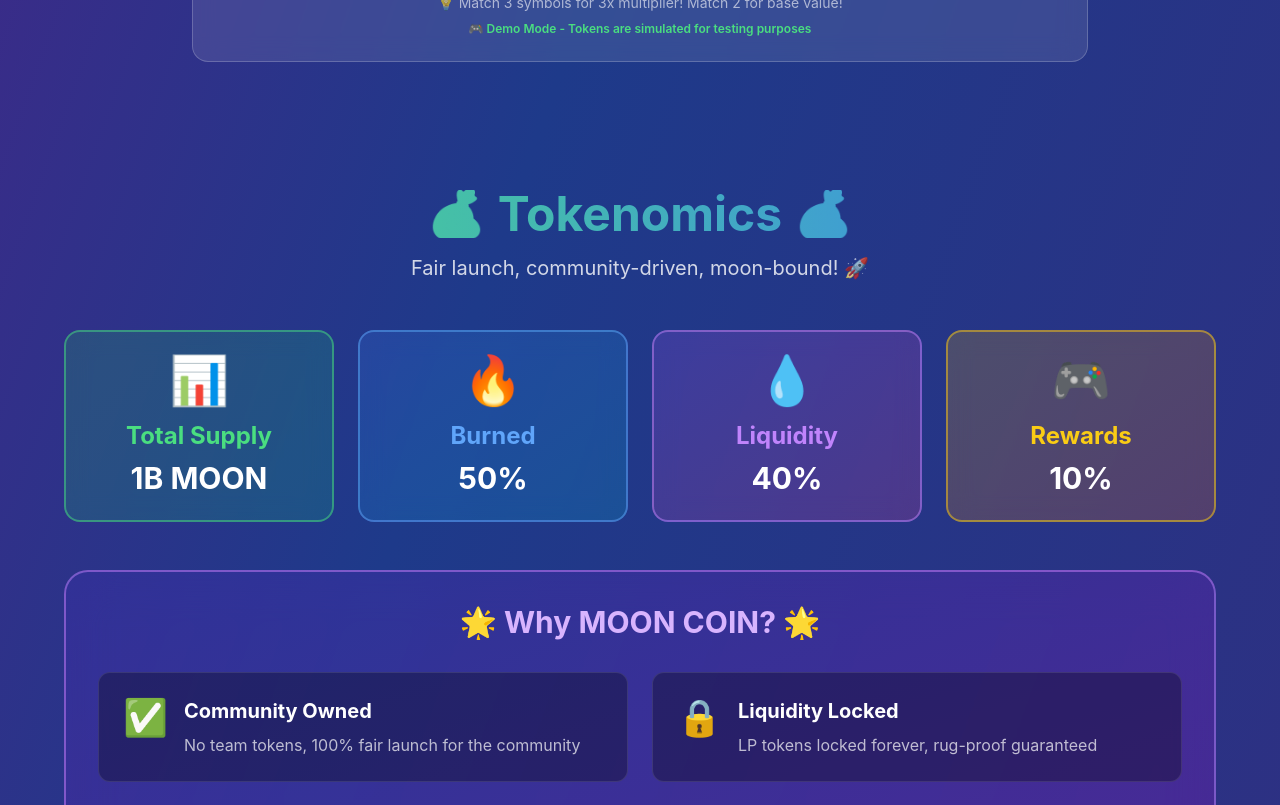
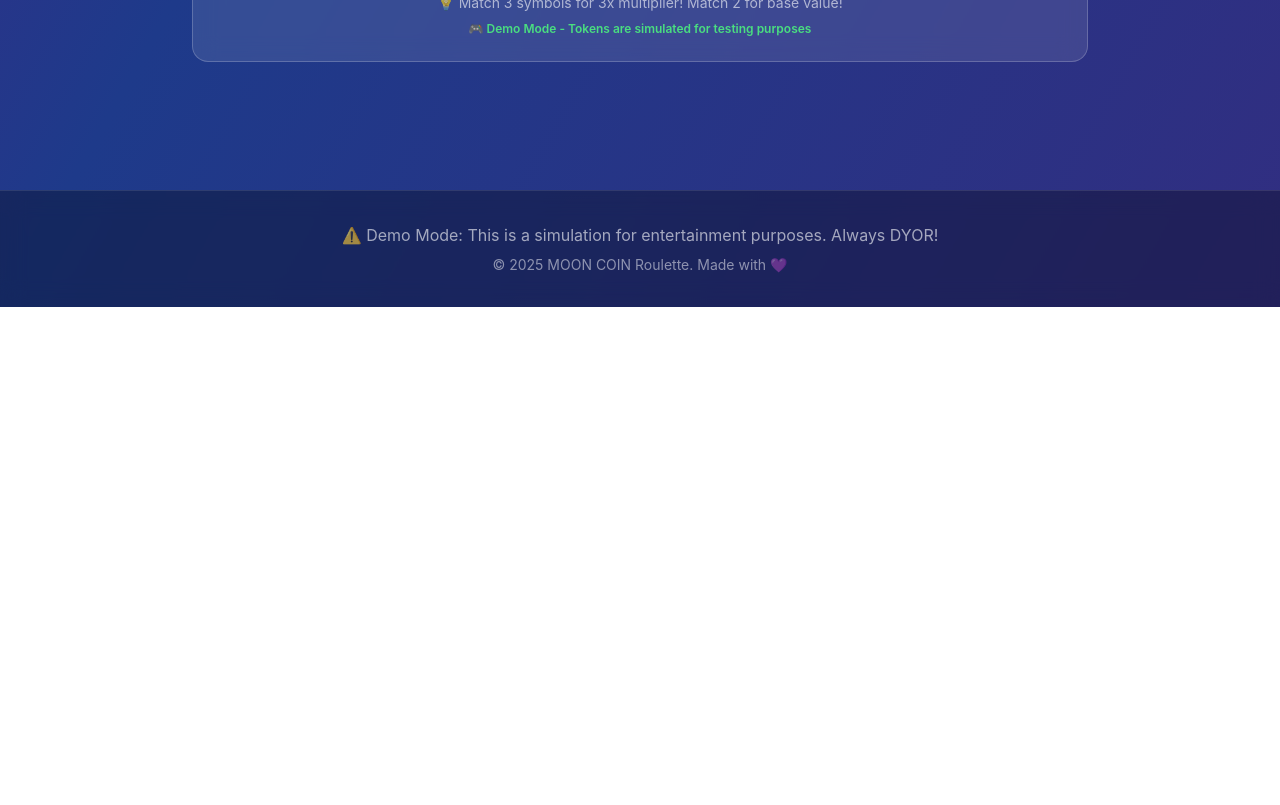
Before and after one commit to emiliaru/memecointest, a React (Vite) app: page / in a window 1280 px wide. Shown: the part 1940-2745 px from the top of the page. After the commit the page ends 2247 px from the top, so only its background shows below. Built offline with nearby package versions, Linux system fonts and the light colour scheme.

Commit message:
Remove Tokenomics and Footer sections, keep only Hero and Game

```diff
--- a/src/App.jsx
+++ b/src/App.jsx
@@ -1,8 +1,6 @@
 import { useState } from 'react'
 import Hero from './components/Hero'
 import SpinGame from './components/SpinGame'
-import Tokenomics from './components/Tokenomics'
-import Footer from './components/Footer'
 import WalletConnect from './components/WalletConnect'
 
 function App() {
@@ -27,8 +25,17 @@ function App() {
       />
       <Hero />
       <SpinGame />
-      <Tokenomics />
-      <Footer />
+
+      <footer className="bg-black/30 backdrop-blur-md border-t border-white/10 py-8 mt-16">
+        <div className="container mx-auto px-4 text-center">
+          <p className="text-white/60 mb-2">
+            ⚠️ Demo Mode: This is a simulation for entertainment purposes. Always DYOR!
+          </p>
+          <p className="text-white/50 text-sm">
+            © 2025 MOON COIN Roulette. Made with 💜
+          </p>
+        </div>
+      </footer>
     </div>
   )
 }
```
